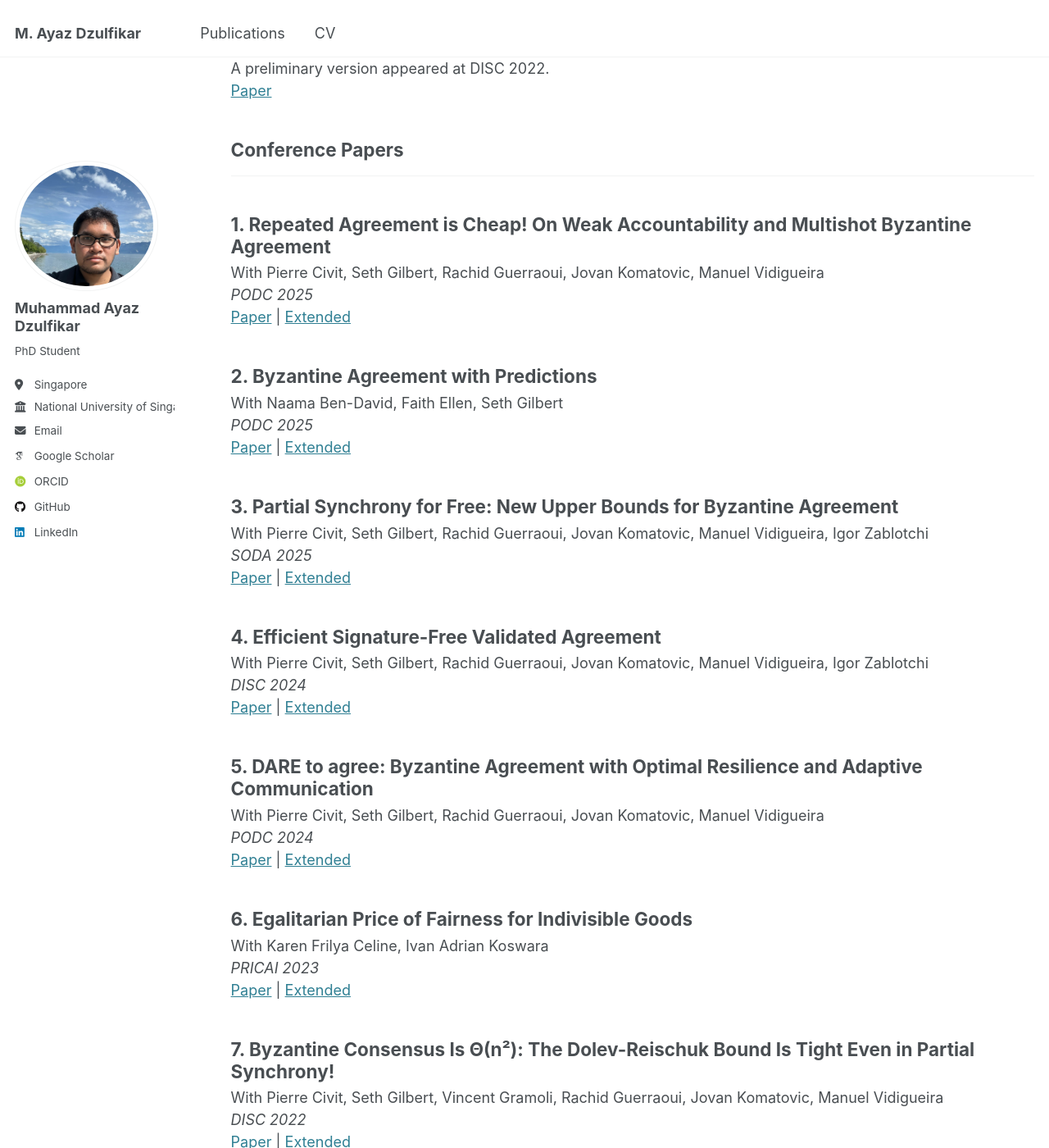
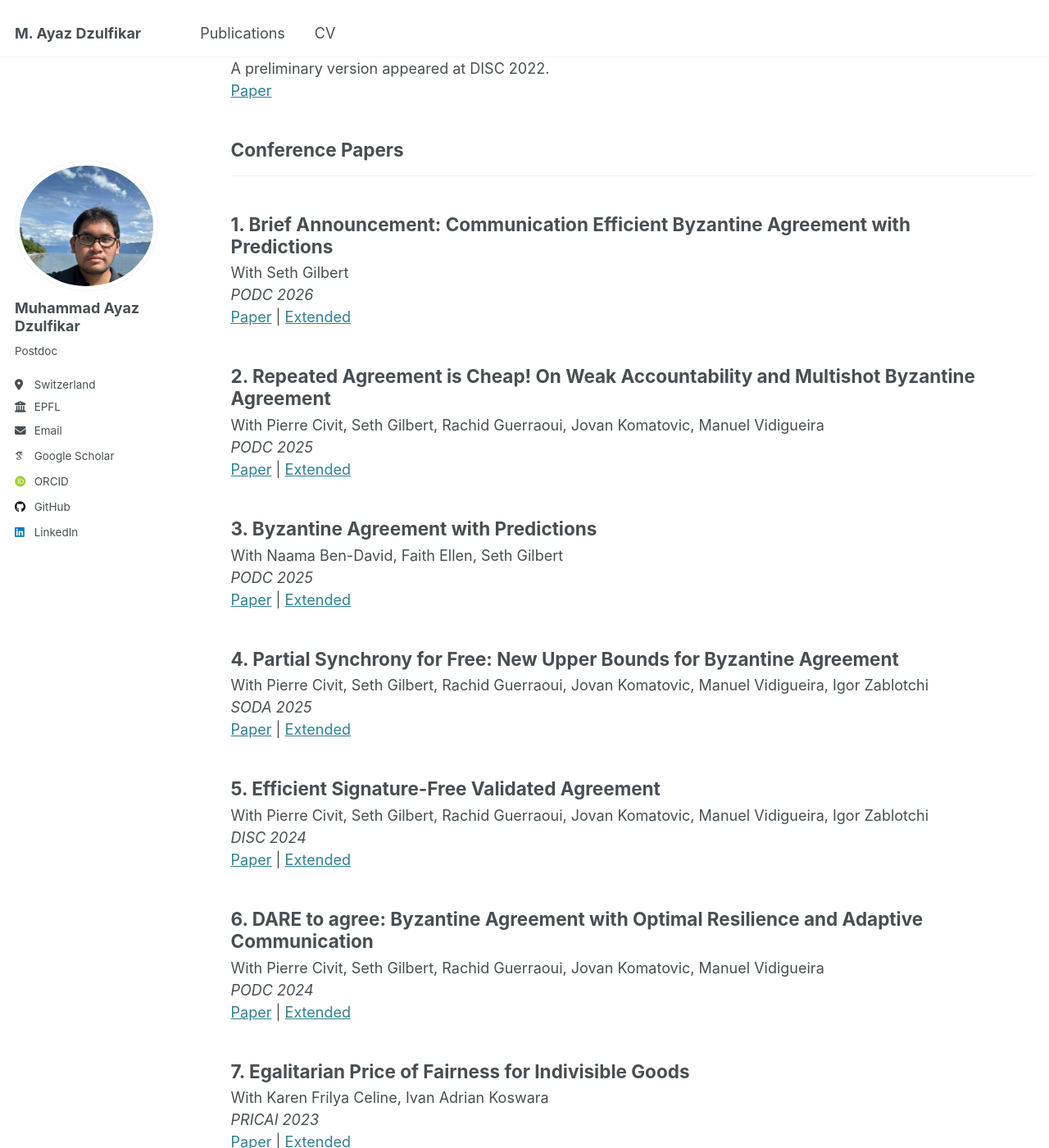
Before and after one commit to azure97/azure97.github.io, a Jekyll site: the page built from _pages/publications.html, in a window 1280 px wide and 1400 px high, scrolled down 427 px. Shown: the whole window at 82% size. Built offline with Jekyll 4.4.1, drawn with Linux system fonts in a browser that asks for light colours; some web fonts are replaced; some of the changed text lies outside the part shown.

Commit message:
postdoc update

```diff
--- a/_config.yml
+++ b/_config.yml
@@ -25,11 +25,11 @@ author:
   avatar           : "profile.jpeg"
   name             : "Muhammad Ayaz Dzulfikar"
   pronouns         : # example: "she/her"
-  bio              : "PhD Student"
-  location         : "Singapore"
-  employer         : "National University of Singapore"
+  bio              : "Postdoc"
+  location         : "Switzerland"
+  employer         : "EPFL"
   uri              : # URL
-  email            : "ayaz.dzulfikar@u.nus.edu"
+  email            : "muhammad.dzulfikar@epfl.ch"
 
   # Academic websites
   arxiv            : # URL - Update with the correct link to your profile
--- /dev/null
+++ b/_publications/2026-ba-communication-efficient.md
@@ -0,0 +1,11 @@
+---
+title: "Brief Announcement: Communication Efficient Byzantine Agreement with Predictions"
+collection: publications
+category: conferences
+date: 2026-07-06
+venue: 'PODC'
+paperurl: 'https://dl.acm.org/doi/10.1145/3796701.3815919'
+extendedurl: 'https://arxiv.org/abs/2605.12935v1'
+coauthors: 'Seth Gilbert'
+# pending: true
+---
```
Also changed, not shown: _pages/about.md (+3 -2 lines), 1 other file.
